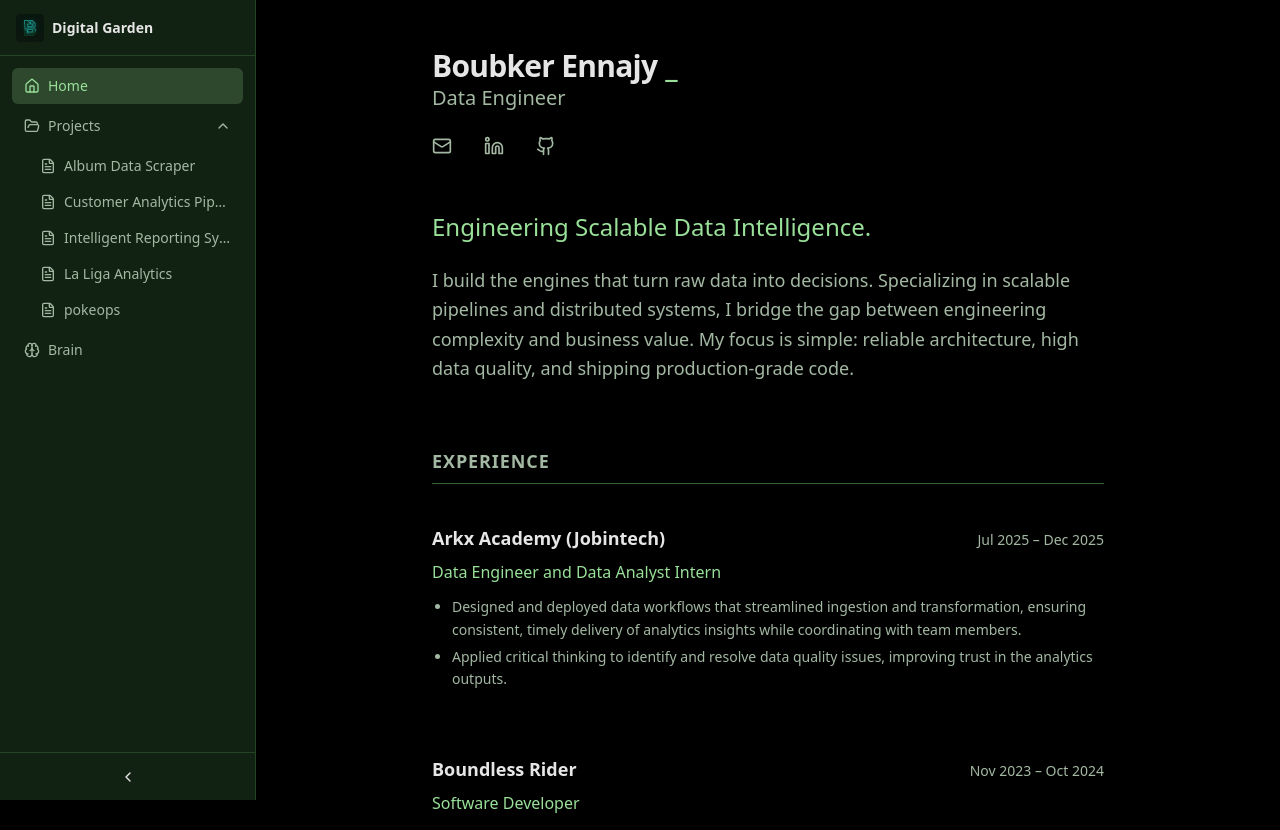
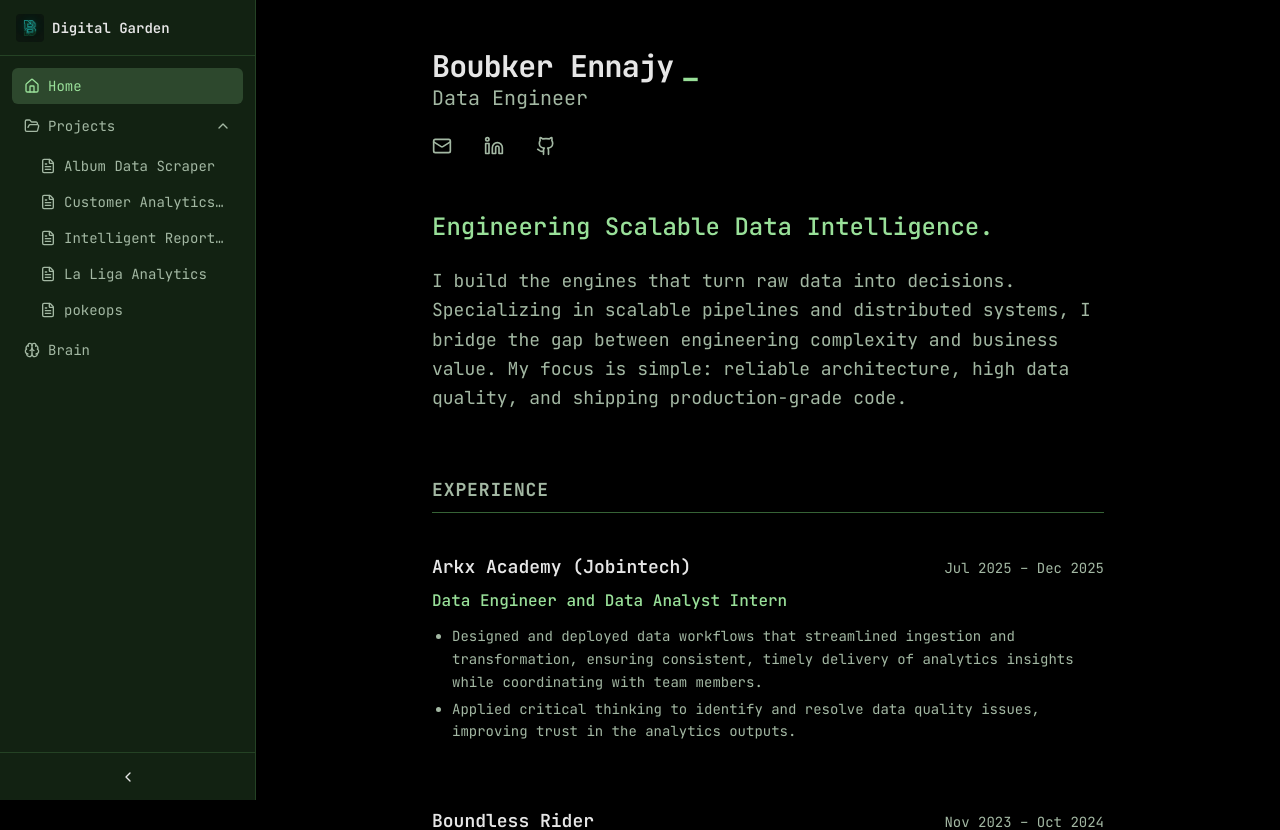
Before and after one commit to boubker98/Portfolio_Website, a Next.js app: page / in a window 1280 px wide. Shown: the top 830 px of the page. Built offline with nearby package versions, Linux system fonts and the light colour scheme.

Commit message:
refactor: centralize font-mono and JetBrains Mono variable application to HTML and CSS.

```diff
--- a/src/app/globals.css
+++ b/src/app/globals.css
@@ -56,7 +56,8 @@
     @apply border-border;
   }
   body {
-    @apply bg-background text-foreground antialiased;
+    @apply bg-background text-foreground antialiased font-mono;
+    font-family: var(--font-jetbrains), ui-monospace, SFMono-Regular, Menlo, Monaco, Consolas, "Liberation Mono", "Courier New", monospace !important;
   }
   /* Typography defaults */
   h1, h2, h3, h4, h5, h6 {
--- a/src/app/layout.tsx
+++ b/src/app/layout.tsx
@@ -26,8 +26,8 @@ export default async function RootLayout({
   const navTree = await getNavigationTree();
 
   return (
-    <html lang="en" className="dark">
-      <body className={cn(jetbrainsMono.variable, "font-mono bg-background text-foreground antialiased min-h-screen")}>
+    <html lang="en" className={cn("dark", jetbrainsMono.variable)}>
+      <body className="font-mono bg-background text-foreground antialiased min-h-screen">
         <Sidebar navTree={navTree} />
 
         {/* Main Content Area - offset for sidebar on desktop */}
```
